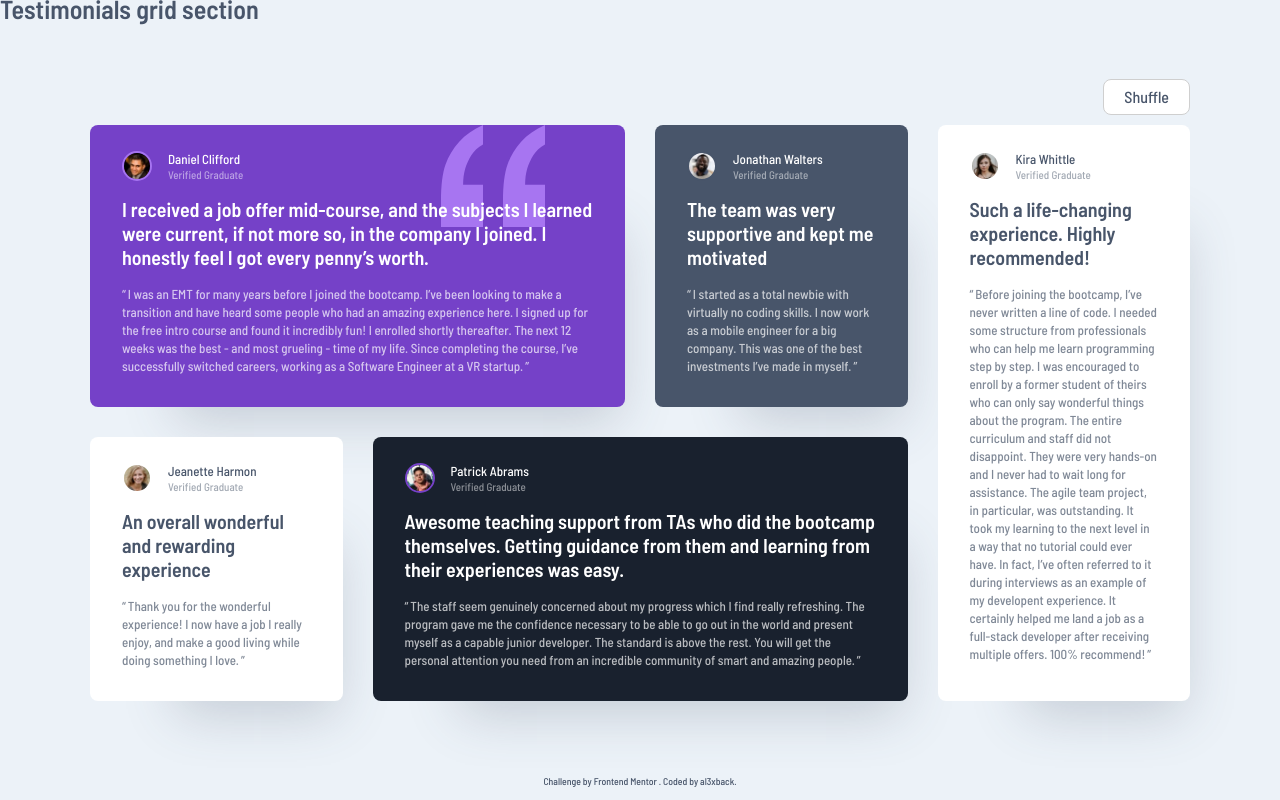
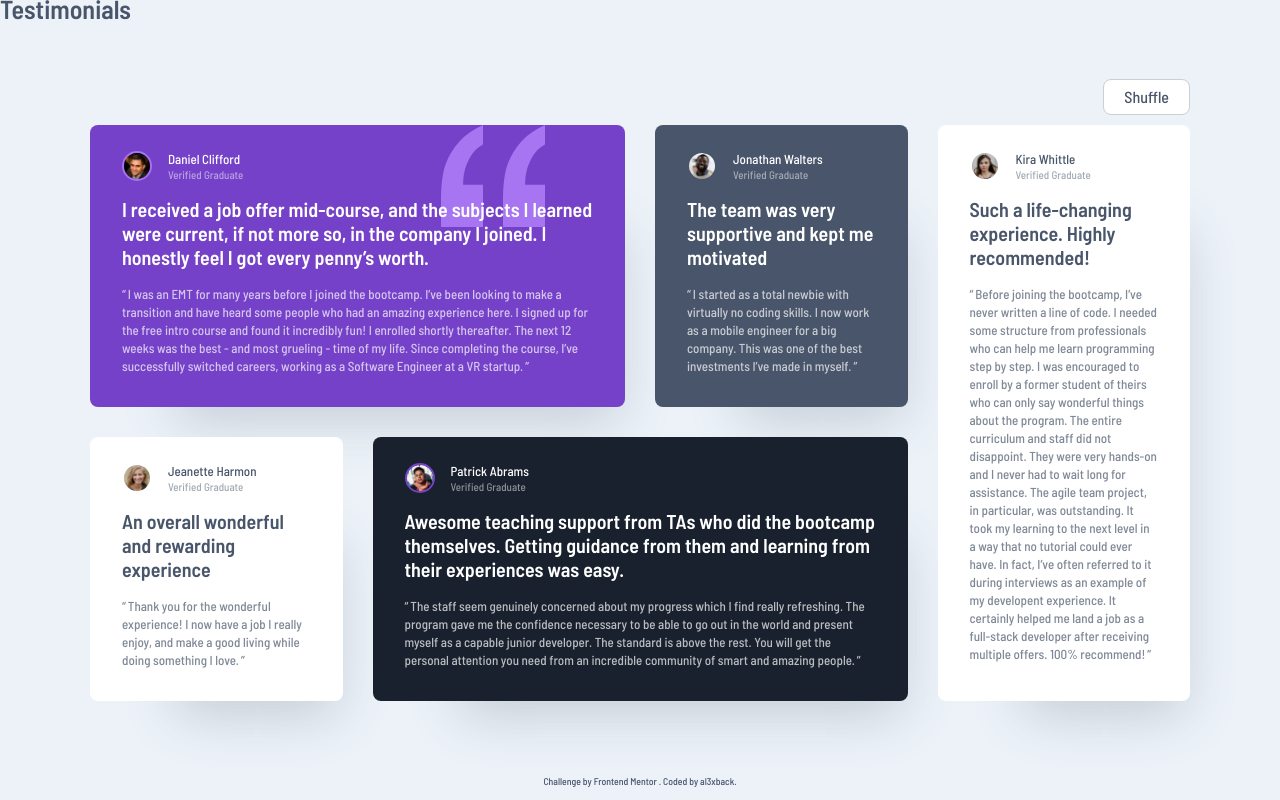
Before and after one commit to al3xback/testimonials--Frontend-Mentor, a Vue app: page / in a window 1280 px wide. Built offline with nearby package versions, Linux system fonts and the light colour scheme.

Commit message:
change case

```diff
--- a/public/index.html
+++ b/public/index.html
@@ -5,8 +5,8 @@
 		<title>Frontend Mentor | Testimonials</title>
 
 		<!-- Core Meta Data -->
-		<meta name="description" content="testimonials">
-		<meta name="keywords" content="Frontend Mentor, testimonials">
+		<meta name="description" content="Testimonials">
+		<meta name="keywords" content="Frontend Mentor, Testimonials">
 
 		<!-- Behavioral Meta Data -->
 		<meta name="viewport" content="width=device-width,initial-scale=1.0">
--- a/src/components/layout/TheHeader.vue
+++ b/src/components/layout/TheHeader.vue
@@ -1,5 +1,5 @@
 <template>
 	<header>
-		<h1 class="sr-only">Testimonials grid section</h1>
+		<h1 class="sr-only">Testimonials</h1>
 	</header>
 </template>
```
